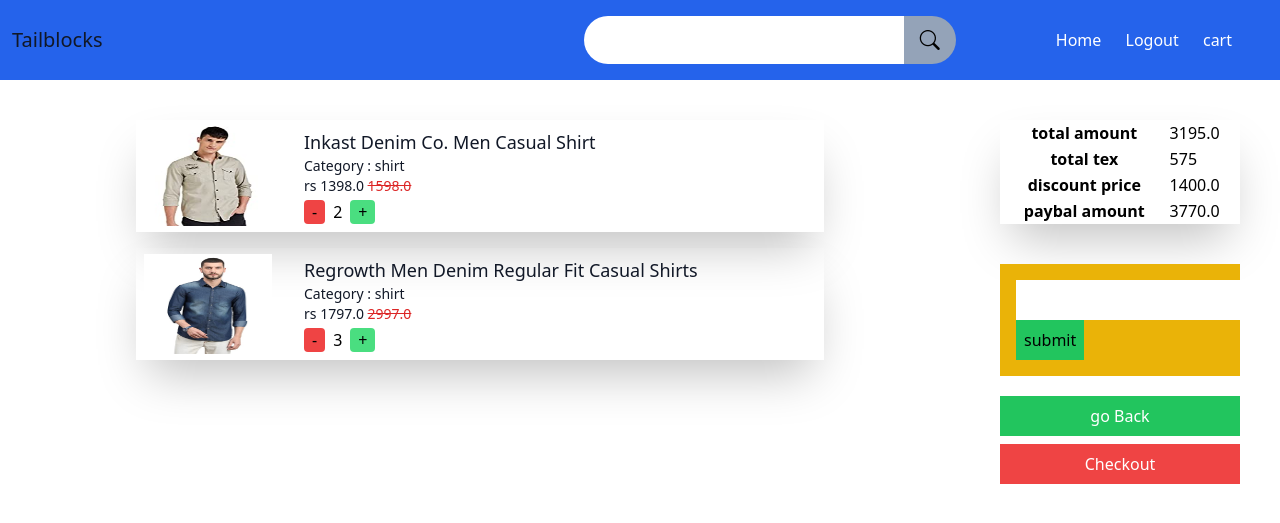
After one commit to abhishek10122000/ecom, a Django app: page /cart/ in a window 1280 px wide. The commit adds this page. Shown: the top 523 px of the page. Run offline with Django 4.2, Linux system fonts and the light colour scheme; a user stored in the database is signed in; data comes from the database, SQL or seed files in the repository; both versions use the stored data as it was after the commit; some libraries are stand-ins or nearby versions.

Commit message:
addtocart

```diff
--- a/ecom/ecom/urls.py
+++ b/ecom/ecom/urls.py
@@ -28,6 +28,13 @@
     path('search/',search,name='search'),
     path('createaccount/',createaccount, name="createaccount"),
     path('login/',login, name="login"),
+    path('add-to-cart/<slug>/',AddToCart, name="addCart"),
+    path('remove-from-cart/<slug>/',removeCart, name="removeCart"),
+
+    path('cart/',myCart,name="cart"),
+    path('addcoupon/',addCoupon,name="addcoupon"),
+    path('removecoupon/',removeCoupon,name="removecoupon"),
+    path('checkout/',checkout,name="checkout"),
 ]
 urlpatterns +=static(settings.MEDIA_URL,
                      document_root=settings.MEDIA_ROOT)
--- a/ecom/shop/admin.py
+++ b/ecom/shop/admin.py
@@ -35,3 +35,7 @@
     prepopulated_fields={'slug':('name',)}
 admin.site.register(Category,Admincategory)
 admin.site.register(Product,Products)
+admin.site.register(OrderItem)
+admin.site.register(Order)
+admin.site.register(Coupon)
+admin.site.register(Address)
--- a/ecom/shop/models.py
+++ b/ecom/shop/models.py
@@ -1,4 +1,5 @@
 from django.db import models
+from django.conf import settings
 
 # Create your models here.
 class Category(models.Model):
@@ -21,8 +22,103 @@
     def __str__(self):
         return self.name
 
+    def discountpre(self):
+        result=((self.price-self.discount_price)/self.price)*100
+        return round(result)
 
 
+class OrderItem(models.Model):
+    user = models.ForeignKey(settings.AUTH_USER_MODEL, on_delete=models.CASCADE)
+    ordered=models.BooleanField(default=False)
+    item = models.ForeignKey(Product, on_delete=models.CASCADE)
+    qty=models.IntegerField(default=1)
+    def __str__(self):
+        return self.item.name
+
+    def get_discount_price(self):
+        return self.item.discount_price* self.qty
+
+    def get_price(self):
+        return self.item.price * self.qty
+
+    def get_final_amount(self):
+        if self.item.discount_price:
+            return self.get_discount_price
+
+        else:
+            return self.get_price
+
+
+
+
+class Order(models.Model):
+    user = models.ForeignKey(settings.AUTH_USER_MODEL, on_delete=models.CASCADE)
+    ordered=models.BooleanField(default=False)
+    items=models.ManyToManyField(OrderItem)
+    ordered_date=models.DateTimeField(null=True, blank=True)
+    created_at=models.DateTimeField(auto_now_add=True)
+    coupon = models.ForeignKey("Coupon", on_delete=models.CASCADE,null=True,blank=True)
+    address = models.ForeignKey("Address", on_delete=models.CASCADE,null=True,blank=True)
+
+
+
+    def __str__(self):
+        return self.user.username
+
+
+
+    def get_price_amount(self):
+        total=0
+        for oi in self.items.all():
+            total += oi.get_price()
+
+        return total
+
+    def get_total_amount(self):
+        total=0
+        for io in self.items.all():
+            total +=io.get_discount_price()
+
+        value=total-self.get_price_amount()
+        return value
+
+    def get_tex_amount(self):
+            return int(self.get_price_amount() * 0.18)
+
+
+    def get_paybal_amount(self):
+        value=self.get_tex_amount()+self.get_price_amount()
+        return value
+
+
+
+
+
+
+
+class Coupon(models.Model):
+    cod=models.CharField( max_length=50)
+    amount=models.FloatField()
+
+
+    def __str__(self):
+        return self.cod
+
+
+class Address(models.Model):
+    name=models.CharField(max_length=200,null=True,blank=True)
+    alt_contact=models.CharField( max_length=200,null=True,blank=True)
+    street=models.CharField( max_length=200)
+    landmark=models.CharField( max_length=200)
+    city=models.CharField( max_length=200)
+    state=models.CharField( max_length=200)
+    pincode=models.IntegerField()
+    type=models.CharField(max_length=50,choices=(("Home","home"),("office","office")))
+    isDefoult=models.BooleanField(default=True)
+    user = models.ForeignKey(settings.AUTH_USER_MODEL, on_delete=models.CASCADE)
+
+    def __str__(self):
+        return self.name
 
 
 class Useru(models.Model):
--- a/ecom/shop/views.py
+++ b/ecom/shop/views.py
@@ -1,6 +1,6 @@
-from django.shortcuts import render,redirect
+from django.shortcuts import render,redirect,get_object_or_404
 from .models import *
-from .form import CreateAccount
+from .form import *
 from django.contrib.auth.forms import AuthenticationForm,UserCreationForm
 from django.contrib.auth import authenticate,login as loginFun, logout
 # Create your views here.
@@ -74,3 +74,100 @@
     data['category']=getCatgory()
     data['forms']=form
     return render(r,'auth/createaccount.html',data)
+
+
+def AddToCart(r,slug):
+    product=get_object_or_404(Product,slug=slug)
+    order_item,created=OrderItem.objects.get_or_create(user=r.user, ordered=False, item=product)
+    order_qs=Order.objects.filter(user=r.user, ordered=False)
+
+    if order_qs.exists():
+        order=order_qs[0]
+
+        if(order.items.filter(item__slug=slug).exists()):
+            order_item.qty +=1
+            order_item.save()
+
+        else:
+            order.items.add(order_item)
+
+        return redirect(myCart)
+    else:
+        order=Order.objects.create(user=r.user)
+        order.items.add(order_item)
+        return redirect(home)
+
+
+def removeCart(r,slug):
+    product=get_object_or_404(Product,slug=slug)
+    order=Order.objects.get(user=r.user, ordered=False)
+    order_item=OrderItem.objects.get(user=r.user, ordered=False, item=product)
+
+    if order:
+
+        if(order.items.filter(item__slug=slug).exists()):
+            if  order_item.qty <=1:
+                order_item.delete()
+
+            else:
+                order_item.qty -=1
+                order_item.save()
+
+        return redirect(myCart)
+
+
+
+def myCart(r):
+    data={}
+    # data['order']=Order.objects.get(user=r.user,ordered=False)
+    data['order']=Order.objects.get(user=r.user, ordered=False)
+    print(data)
+    return render(r,'cart.html',data)
+
+
+
+def checkCode(code):
+    try:
+        coupon = Coupon.objects.get(cod=code)
+        return True
+    except:
+        return False
+
+def getCoupon(code):
+    try:
+        coupon = Coupon.objects.get(cod=code)
+        return coupon
+    except:
+        # invalid coupon
+        return redirect(myCart)
+
+def addCoupon(r):
+    code = r.POST.get('code')
+
+    if checkCode(code):
+        coupon = getCoupon(code)
+        order = Order.objects.get(user=r.user, ordered=False)
+        order.coupon = coupon
+        order.save()
+        # successfully coupon applied
+    return redirect(myCart)
+
+def removeCoupon(r):
+    order = Order.objects.get(user=r.user, ordered=False)
+    order.coupon = None
+    order.save()
+    return redirect(myCart)
+
+
+def checkout(r):
+    add=Address.objects.filter(user=r.user)
+    form=AddressForm(r.POST or None)
+    if r.method =="POST":
+        if form.is_valid():
+            f=form.save(commit=False)
+            f.user=r.user
+            f.save()
+            return redirect(checkout)
+
+
+    return render(r, 'checkout.html',{'forms':form,'add':add})
--- a/ecom/templates/base.html
+++ b/ecom/templates/base.html
@@ -43,6 +43,17 @@
         form{
             display: block;
         }
+
+        .card_redio{
+            /* display: none; */
+
+        }
+        .redio_body:hover{
+            cursor: pointer;
+        }
+        .card_redio:checked + .redio_body:hover{
+            box-shadow: 0 0 1px 1px , rgb(36, 189, 36) !important;
+        }
     </style>
 </head>
 <body>
--- /dev/null
+++ b/ecom/templates/cart.html
@@ -0,0 +1,72 @@
+{% extends 'base.html' %}
+{% block 'content' %}
+<div class=" flex">
+    <div class="w-3/4">
+      <div class=" px-4 mx-auto lg:w-3/4 md:w-full mt-10">
+        {% for order_item in order.items.all %}
+            <div class="flex mb-4  shadow-2xl border-opacity-50 p-2 sm:flex-row flex-col">
+              <div class="w-32 h-24 sm:mr-8 sm:mb-0 mb-4 inline-flex items-center justify-center rounded-full bg-indigo-100 text-indigo-500 flex-shrink-0">
+                <img src="{{order_item.item.image.url}}" alt="" style="height: 100px; width: 200px;">
+              </div>
+
+              <div class="flex-grow">
+                <h2 class="text-gray-900 text-lg title-font font-medium ">{{order_item.item.name}}</h2>
+                <h2 class="text-gray-900 title-font font-thin  text-sm">Category : {{order_item.item.category}}</h2>
+                <h2 class="text-gray-900 title-font font-thin mb-1 text-sm">rs {{order_item.get_price}} <del class="text-red-600">{{order_item.get_discount_price}}</del></h2>
+                <div class=" flex gap-2">
+                    <a class="bg-red-500 px-2 rounded" href="{% url 'removeCart' order_item.item.slug %}">-</a>
+                    <h1>{{order_item.qty}}</h1>
+                    <a class="bg-green-400 px-2 rounded" href="{% url 'addCart' order_item.item.slug %}">+</a>
+                </div>
+              </div>
+            </div>
+
+            {% endfor %}
+          </div>
+    </div>
+    <div class="w-1/4 p-10">
+      <div class="">
+        <table class=" shadow-2xl w-full text-start">
+          <tr>
+            <th>total amount</th>
+            <td>{{order.get_price_amount}}</td>
+          </tr>
+          <tr>
+            <th>total tex</th>
+            <td>{{order.get_tex_amount}}</td>
+          </tr>
+          <tr>
+            <th> discount price</th>
+            <td>{{order.get_total_amount}}</td>
+          </tr>
+          {% if order.coupon %}
+          <tr>
+            <th>Coupon</th>
+            <td>{{order.coupon.amount}} <a href="{% url 'removecoupon' %}" class="bg-red-500 p-1 rounded-full px-2 text-sm ml-5 text-white">X</a></td>
+          </tr>
+          {% endif %}
+          <tr>
+            <th>paybal amount</th>
+            <td>{{order.get_paybal_amount}}</td>
+          </tr>
+        </table>
+
+      </div>
+      {% if not order.coupon %}
+        <form action="{% url 'addcoupon' %}" method="post" class="bg-yellow-500 mt-10 p-4 flex ">
+          {% csrf_token %}
+          <div class="">
+            <input type="text" name="code" class=' p-2'>
+            <button class=" bg-green-500 p-2">submit</button>
+          </div>
+        </form>
+      {% endif %}
+      <div class=" mt-5 flex flex-col text-center gap-2 text-white">
+        <a href="" class=" bg-green-500 p-2 w-full">go Back</a>
+        <a href="{% url 'checkout' %}" class=" bg-red-500 p-2 w-full">Checkout</a>
+      </div>
+
+      </div>
+    </div>
+
+{% endblock  %}
--- a/ecom/templates/category.html
+++ b/ecom/templates/category.html
@@ -17,7 +17,7 @@
                         <h1 class="truncate text-lg">₹{{pro.price}} -<del class="text-sm mx-1 text-red-500">-{{pro.discount_price}}</del></h1>
                         <hr>
                         <div class=" text-white mt-2 flex just gap-2 text-center">
-                            <a href="" class="p-2 rounded-lg w-1/2 bg-red-500">Add to card</a>
+                            <a href="{% url 'addCart'  pro.slug %}" class="p-2 rounded-lg w-1/2 bg-red-500">Add to card</a>
                             <a href="{% url 'productView' pro.slug %}" class="p-2 rounded-lg w-1/2 bg-green-500">Buy now</a>
                         </div>
                     </div>
--- a/ecom/templates/component/navbar1.html
+++ b/ecom/templates/component/navbar1.html
@@ -21,6 +21,7 @@
             <a href="{% url 'createaccount' %}" class="mr-5 hover:text-gray-900">Regstration</a>
             <a href="{% url 'login' %}" class="mr-5 hover:text-gray-900">Login</a>
             {% endif %}
+            <a href="{% url 'cart' %}" class="mr-5 hover:text-gray-900">cart</a>
 
           </nav>
       </div>
--- a/ecom/templates/home.html
+++ b/ecom/templates/home.html
@@ -5,6 +5,8 @@
 <div class="image">
     <img class="w-full h-96" src="https://az837918.vo.msecnd.net/publishedimages/articles/1733/en-CA/images/1/free-download-this-stunning-alberta-scene-for-your-device-background-image-L-6.jpg" alt="">
 </div>
+
+{{forms}}
 {% include 'component/item.html' %}
 
 
```
Also changed, not shown: ecom/ecom/settings.py (+6 -1 lines), ecom/shop/form.py (+7 -2 lines), ecom/templates/checkout.html (added, +45 -0 lines), ecom/db.sqlite3, ecom/shop/migrations/0004_orderitem_order.py (added), ecom/shop/migrations/0005_coupon.py (added), ecom/shop/migrations/0006_address.py (added), ecom/shop/migrations/0007_order_address_order_coupon.py (added), ecom/shop/migrations/0008_rename_code_coupon_cod.py (added).
